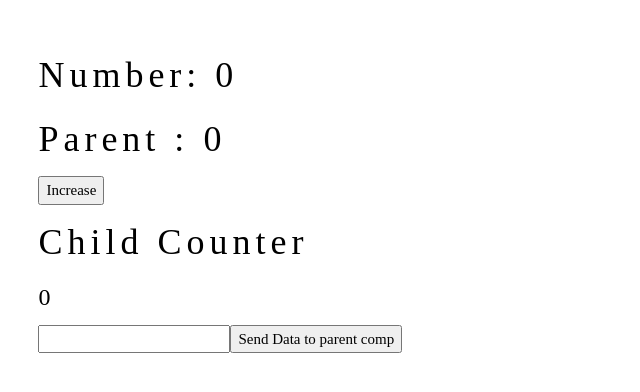
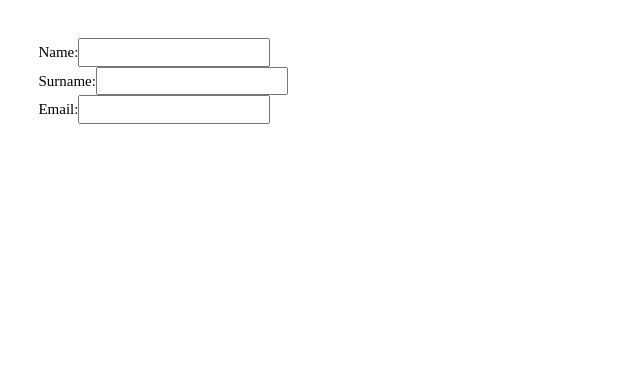
Before and after one commit to b21727283/full-stack-development, a React (Create React App) app in the folder react/my-app/: page / in a window 1280 px wide. Shown: the top 392 px of the page, without its empty margins (0-640 px from the left). Built offline with nearby package versions, Linux system fonts and the light colour scheme.

Commit message:
formData state

```diff
--- a/react/my-app/src/App.js
+++ b/react/my-app/src/App.js
@@ -10,6 +10,7 @@ import ToggleStateSample from "./state/ToggleStateSample"
 import ToDoList from "./state/ToDoList";
 import CategoryTable from "./state/CategoryTable";
 import ParentCounter from "./state/ParentCounter";
+import InputChangeSample from "./state/InputChangeSample";
 
 
 function App() {
@@ -51,7 +52,9 @@ function App() {
 
       {/*<CategoryTable/>*/}
 
-      <ParentCounter/>
+      {/*<ParentCounter/>*/}
+
+      <InputChangeSample/>
 
 
 
--- /dev/null
+++ b/react/my-app/src/state/InputChangeSample.js
@@ -0,0 +1,57 @@
+import React, { useState } from 'react'
+
+function InputChangeSample() {
+
+    const [formData, setformData] = useState({
+
+        name: '',
+        surname: '',
+        email: ''
+    })
+
+
+    const changeInput = (element) => {
+
+
+        setformData((prevState) => {
+            return({
+              ...prevState,
+              [element.name]: element.value
+            });
+        })
+
+
+
+    }
+
+
+  return (
+    <>
+
+    <div>
+        <label>Name:</label>
+        <input type="text" value= {formData.name} name="name" onChange={
+            (e) => {changeInput(e.target)}
+        }></input>
+    </div>
+
+    <div>
+        <label>Surname:</label>
+        <input type="text" value= {formData.surname} name="surname" onChange={
+            (e) => {changeInput(e.target)}
+        }></input>
+    </div>
+
+    <div>
+        <label>Email:</label>
+        <input type="email" value= {formData.email} name="email" onChange={
+            (e) => {changeInput(e.target)}
+        }></input>
+    </div>
+
+
+    </>
+  )
+}
+
+export default InputChangeSample
```
Also changed, not shown: 1 other file (tests, documents, lock files or other folders).
